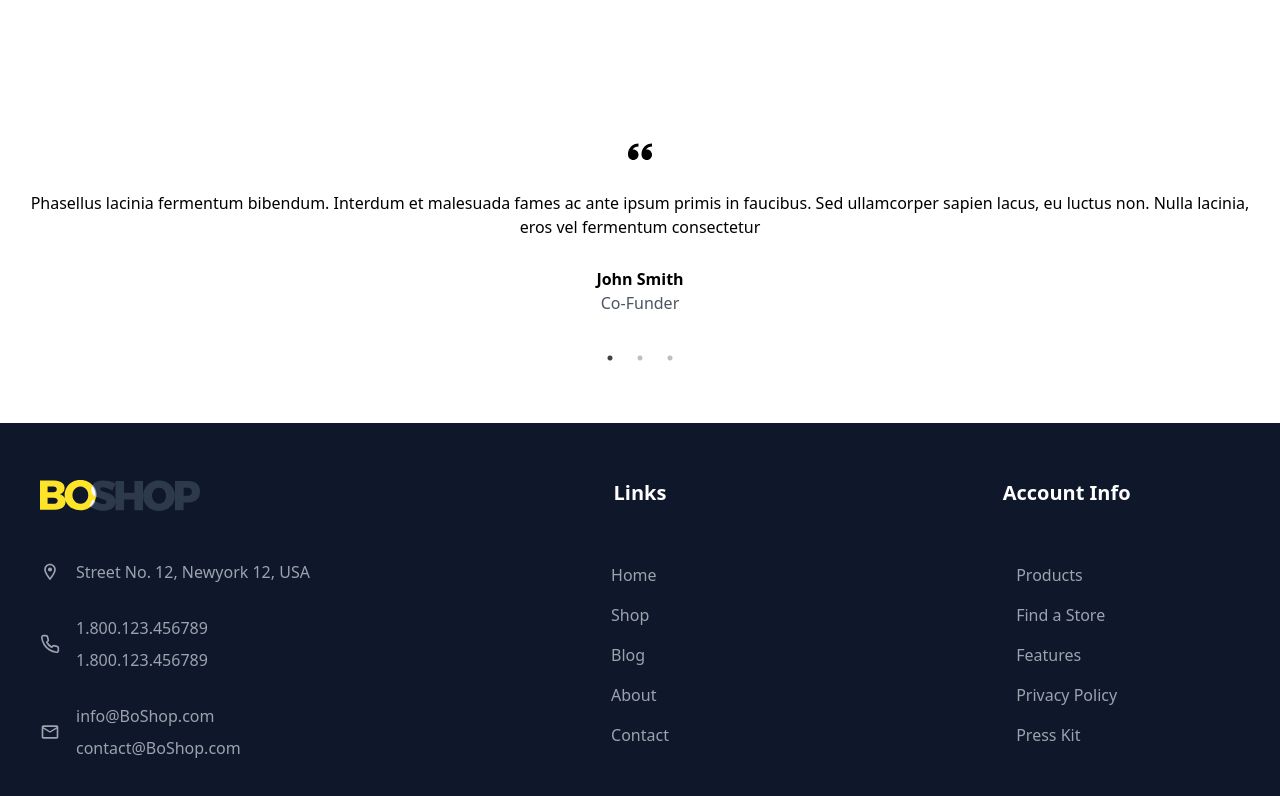
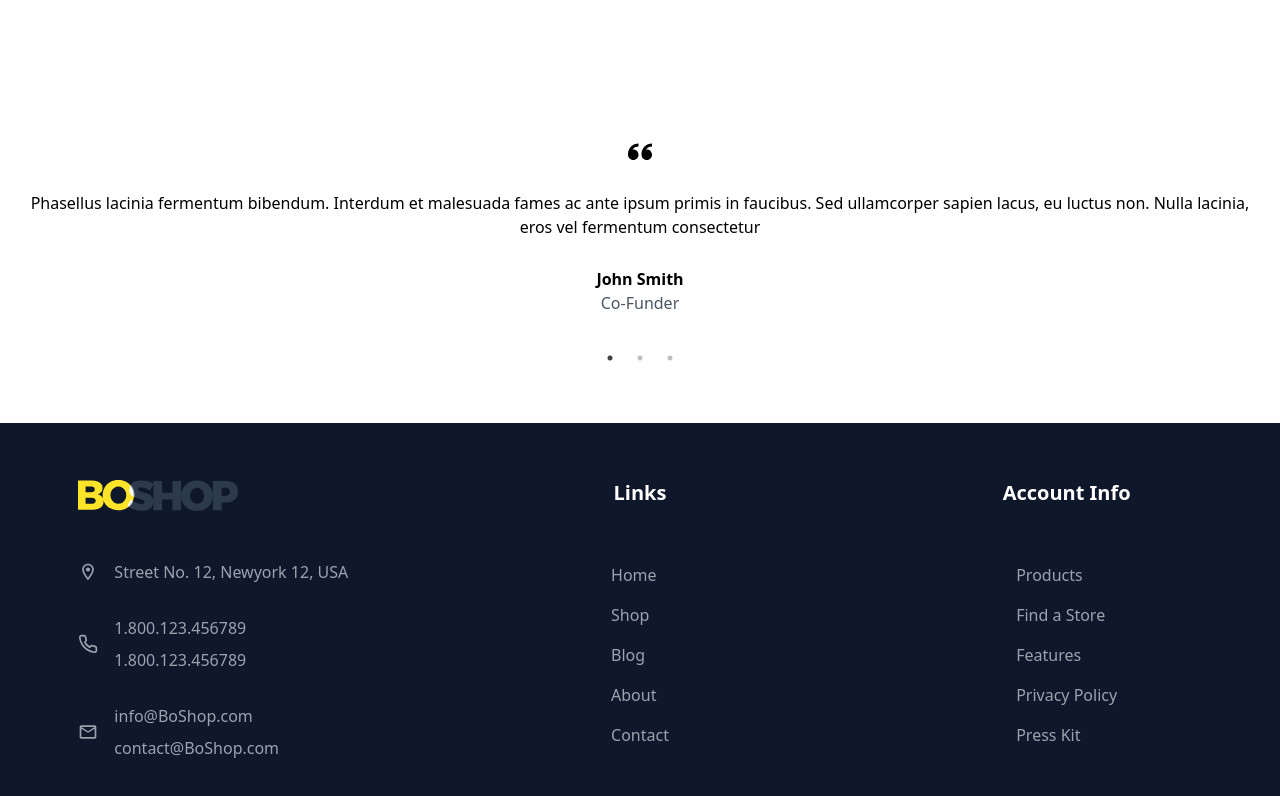
Before and after one commit to ffarhadijs/ecommerce-shop, a React (Create React App) app: page / in a window 1280 px wide. Shown: the part 2359-3155 px from the top of the page. Built offline with nearby package versions, Linux system fonts and the light colour scheme.

Commit message:
some change in responsive style

```diff
--- a/src/component/footer/Footer.js
+++ b/src/component/footer/Footer.js
@@ -9,7 +9,8 @@ import { footerAccountItems, footerLinkItems } from "../../data/dummyData";
 const Footer = () => {
   return (
     <div className=" bg-slate-900 py-10 text-gray-400 flex flex-wrap flex-row justify-between items-start">
-      <div className="flex flex-col w-3/4 sm:w-1/3 px-6">
+      <div className="flex flex-col w-3/4 sm:w-1/3 px-6 items-start">
+        <div className="mx-auto">
         <div className="p-4 ">
           <img
             src={logo}
@@ -40,6 +41,7 @@ const Footer = () => {
             <p className="pb-2">info@BoShop.com</p>
             <p>contact@BoShop.com</p>
           </div>
+        </div>
         </div>
       </div>
 
```
